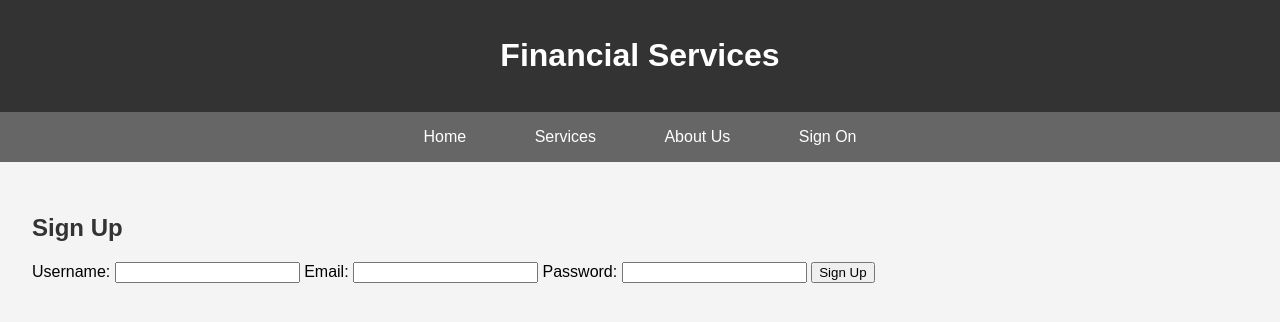
After one commit to JoshuaArgiropoulos/Stock-Price-Predictor, a Flask app: page /SignUp in a window 1280 px wide. The commit adds this page. Shown: the top 322 px of the page. Run offline with Flask 3, Linux system fonts and the light colour scheme; parts of the project's set-up code (start-up, migrations or seed data) failed here and were passed over.

Commit message:
Added more functions to the website. Added most bottons to work and am learning about email

```diff
--- /dev/null
+++ b/templates/SignUp.html
@@ -0,0 +1,88 @@
+<!DOCTYPE html>
+<html lang="en">
+
+<head>
+    <meta charset="UTF-8">
+    <meta name="viewport" content="width=device-width, initial-scale=1.0">
+    <title>Financial Services</title>
+    <style>
+        body {
+            font-family: Arial, sans-serif;
+            margin: 0;
+            padding: 0;
+            background-color: #f4f4f4;
+        }
+
+        header {
+            background-color: #333;
+            color: white;
+            text-align: center;
+            padding: 1em;
+        }
+
+        nav {
+            background-color: #666;
+            padding: 1em;
+            text-align: center;
+        }
+
+        nav a {
+            text-decoration: none;
+            color: white;
+            padding: 0.5em 1em;
+            margin: 0 1em;
+            border-radius: 5px;
+            transition: background-color 0.3s;
+        }
+
+        nav a:hover {
+            background-color: #444;
+        }
+
+        section {
+            padding: 2em;
+        }
+
+        h2 {
+            color: #333;
+        }
+
+        p {
+            color: #555;
+        }
+    </style>
+</head>
+
+<body>
+    <header>
+        <h1>Financial Services</h1>
+    </header>
+
+    <nav>
+        <a href="/">Home</a>
+        <a href="/services">Services</a>
+        <a href="/about">About Us</a>
+        <a href="/SignOn">Sign On</a>
+    </nav>
+
+
+    <section>
+        <h2>Sign Up</h2>
+        <form action="/register" method="post">
+            <!-- Add your form fields here -->
+            <label for="username">Username:</label>
+            <input type="text" id="username" name="username" required>
+
+            <label for="email">Email:</label>
+            <input type="email" id="email" name="email" required>
+
+            <label for="password">Password:</label>
+            <input type="password" id="password" name="password" required>
+
+            <input type="submit" value="Sign Up">
+        </form>
+    </section>
+
+</body>
+
+</html>
--- /dev/null
+++ b/templates/verification_email.html
@@ -0,0 +1,2 @@
+<p>Thanks for registering! Please click the link below to verify your email:</p>
+<a href="{{ verification_url }}">Verify Email</a>
--- a/webApp.py
+++ b/webApp.py
@@ -1,10 +1,31 @@
 from flask import Flask, render_template
+from itsdangerous import URLSafeTimedSerializer
 
 app = Flask(__name__)
+
+#---------------------------General buttons on website ------------------------
 
 @app.route('/')
 def home():
     return render_template('home.html')
+
+
+
+@app.route('/services')  # Updated URL pattern
+def services():
+    return render_template('Service.html')
+
+@app.route('/about')  # Updated URL pattern
+def about():
+    return render_template('about.html')
+
+@app.route('/SignOn')  # Updated URL pattern
+def sign_on():
+    return render_template('SignOn.html')
+
+@app.route('/SignUp')
+def sign_up():
+    return render_template('SignUp.html')
 
 @app.route('/stock_info')
 def stock_info():
@@ -19,5 +40,50 @@ def stock_info():
     }
     return render_template('stock_info.html', stock_data=stock_data)
 
+#---------------------------Mail Features -------------------------------------------------------
+
+
+
+# Initialize the serializer with your app secret key
+serializer = URLSafeTimedSerializer(app.secret_key)
+
+@app.route('/register', methods=['POST'])
+def register():
+    # Process registration form
+    # ...
+
+    # Create a verification token
+    token = serializer.dumps(user.email, salt='email-confirm')
+
+    # Build the verification URL
+    verification_url = url_for('confirm_email', token=token, _external=True)
+
+    # Send the verification email
+    send_verification_email(user.email, verification_url)
+
+    return "Registration successful. Please check your email for verification instructions."
+
+def send_verification_email(email, verification_url):
+    subject = "Confirm Your Email"
+    message = render_template('verification_email.html', verification_url=verification_url)
+
+    msg = Message(subject, recipients=[email], html=message)
+    mail.send(msg)
+
+@app.route('/confirm_email/<token>')
+def confirm_email(token):
+    try:
+        email = serializer.loads(token, salt='email-confirm', max_age=3600)  # 1 hour expiration
+    except Exception as e:
+        return "Invalid or expired token."
+
+    # Mark the user as verified in your database
+    # ...
+
+    return "Email verified successfully. You can now log in."
+
+
+# ------------------------------------------------------------------------
+
 if __name__ == '__main__':
     app.run(debug=True)
```
Also changed, not shown: templates/SignOn.html (added, +89 -0 lines), templates/about.html (added, +84 -0 lines), templates/home.html (+110 -25 lines), 1 other file.
